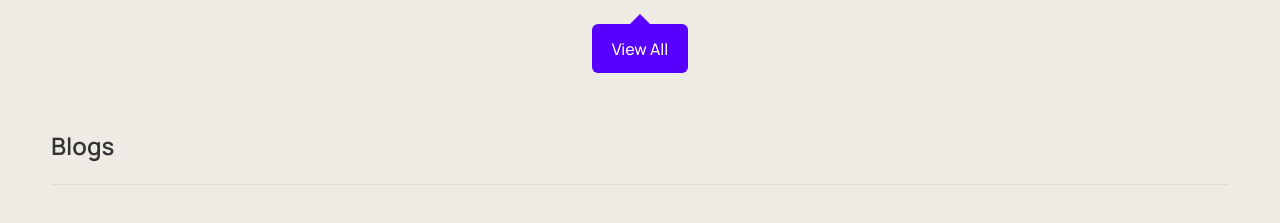
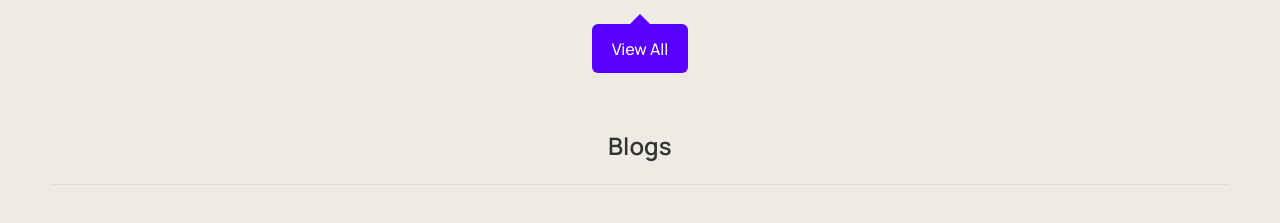
Before and after one commit to mohamed-nawas/resume, a React (Vite) app: page /projects in a window 1280 px wide. Shown: the part 2220-2443 px from the top of the page. Built offline with nearby package versions, Linux system fonts and the light colour scheme.

Commit message:
blogs swiper, heading aligned

```diff
--- a/src/scss/components/_blogs.scss
+++ b/src/scss/components/_blogs.scss
@@ -5,6 +5,8 @@
         font-weight: 600;
         color: var(--color-grey-20);
         margin-bottom: clamp(40px, 10vw, 80px);
+        text-align: center;
+        @include screens.min-md { text-align: left; }
     }
     &__items-container {
         margin-top: clamp(24px, 6vw, 30px);
--- a/src/slider-scripts/BlogsSwiper.tsx
+++ b/src/slider-scripts/BlogsSwiper.tsx
@@ -1,19 +1,39 @@
 import { useEffect, useRef } from 'react';
 import Swiper from 'swiper';
 import 'swiper/css';
+
+// function calculateSpaceBetween() {
+//     const width = window.innerWidth;
+//     if (width >= 1440) return Math.max(20, Math.min((width * 1.38) / 100, 30));
+//     if (width >= 768) return Math.max(10, Math.min((width * 1.3) / 100, 20));
+//     else return 10;
+// }
 
 export default function BlogsSwiper({ children }: { children: React.ReactNode }) {
     const swiperRef = useRef<HTMLDivElement | null>(null);
 
     useEffect(() => {
         if (!swiperRef.current) return;
+        // const spaceBetweenValue = calculateSpaceBetween();
+        // document.documentElement.style.setProperty('--swiper-slide-gap', `${spaceBetweenValue}px`);
 
         const swiperInstance = new Swiper(swiperRef.current, {
             loop: true,
             slidesPerView: 'auto'
+            // spaceBetween: spaceBetweenValue,
+            // slidesPerView: 1,
+            // breakpoints: {
+                // 768: { slidesPerView: 2 },
+                // 1440: { slidesPerView: 3 },
+            // }
         });
 
-        const resizeHandler = () => swiperInstance.update();
+        const resizeHandler = () => {
+            // const newSpaceBetween = calculateSpaceBetween();
+            // swiperInstance.params.spaceBetween = newSpaceBetween;
+            // document.documentElement.style.setProperty('--swiper-slide-gap', `${newSpaceBetween}px`);
+            swiperInstance.update();
+        }
         window.addEventListener('resize', resizeHandler);
         return () => {
             window.removeEventListener('resize', resizeHandler);
```
